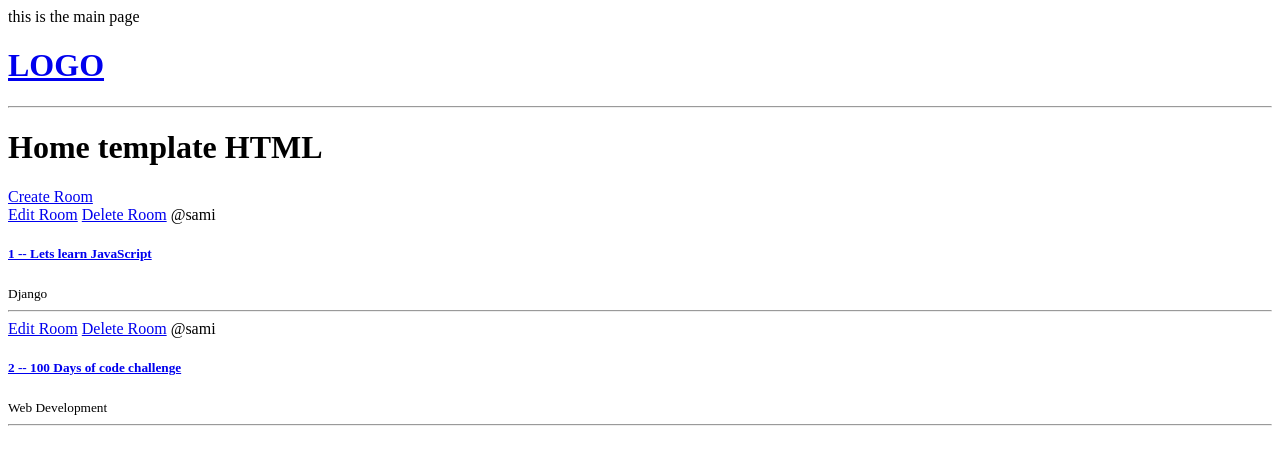
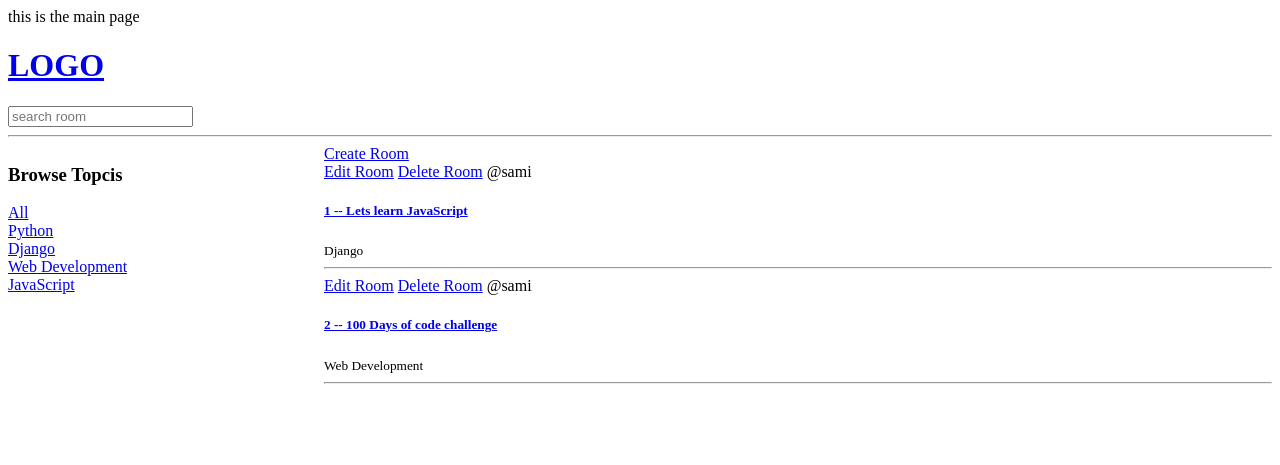
Before and after one commit to SamiDghim/django-blogtech, a Django app: page / in a window 1280 px wide. Shown: the top 465 px of the page. Run offline with Django 5.2, Linux system fonts and the light colour scheme; data comes from the database, SQL or seed files in the repository.

Commit message:
filter by topic and search bar for room

```diff
--- a/studybud/base/templates/base/home.html
+++ b/studybud/base/templates/base/home.html
@@ -1,7 +1,28 @@
 {% extends 'main.html' %}
 
 {% block content %}
-<h1>Home template HTML</h1>
+
+
+<style>
+    .home-container{
+        display: grid;
+        grid-template-columns: 1fr 3fr;
+    }
+</style>
+
+<div class="home-container">
+    <div>
+        <h3>Browse Topcis</h3>
+
+        <div>
+            <a href="{% url 'home'%}">All</a>
+        </div>
+        {% for topic in topics %}
+            <div>
+                <a href="{% url 'home'%}?q={{topic.name}}">{{topic.name}}</a>
+            </div>
+        {%endfor%}
+    </div>
     <div>
         <a href="{% url 'create-room' %}">Create Room</a>
         <div>
@@ -10,12 +31,14 @@
                 <a href="{% url 'update-room' room.id %}">Edit Room</a>
                 <a href="{% url 'delete-room' room.id %}">Delete Room</a>
                 <span>@{{room.host.username}}</span>
-            <a href="{% url 'room' room.id %}"><h5>{{room.id}} -- {{room.name}}</h5></a>
+                <a href="{% url 'room' room.id %}">
+                    <h5>{{room.id}} -- {{room.name}}</h5>
+                </a>
                 <small>{{room.topic.name}}</small>
                 <hr>
-
             </div>
             {%endfor%}
         </div>
     </div>
+</div>
 {% endblock content %}
--- a/studybud/base/views.py
+++ b/studybud/base/views.py
@@ -1,5 +1,6 @@
 from django.shortcuts import render, redirect
-from .models import Room
+from  django.db.models import Q
+from .models import Room, Topic
 from .forms import RoomForm
 # Create your views here.
 
@@ -9,9 +10,19 @@ from .forms import RoomForm
 #   {"id":  3, "name": "Frontend developer"}
 # ]
 
+
+
 def home(request):
-  rooms = Room.objects.all()
-  context = { "rooms": rooms }
+  q = request.GET.get('q') if request.GET.get('q') != None else ''
+
+  rooms = Room.objects.filter(
+    Q(topic__name__icontains=q) | # OR statement
+    Q(name__icontains=q) |
+    Q(description__icontains=q)
+    ) # __contains(case sensitive ) ___icontains(not case sensitive)
+
+  topics = Topic.objects.all()
+  context = { "rooms": rooms, "topics": topics }
   return  render(request, 'base/home.html', context)
 
 def room(request,pk):
--- a/studybud/templates/navbar.html
+++ b/studybud/templates/navbar.html
@@ -1,4 +1,8 @@
 <a href='/'>
   <h1>LOGO</h1>
 </a>
+
+<form action="{% url 'home' %}" method="get">
+  <input type="text" name="q" placeholder="search room">
+</form>
 <hr>
```
Lines whose indentation alone changed are shown as unchanged.
